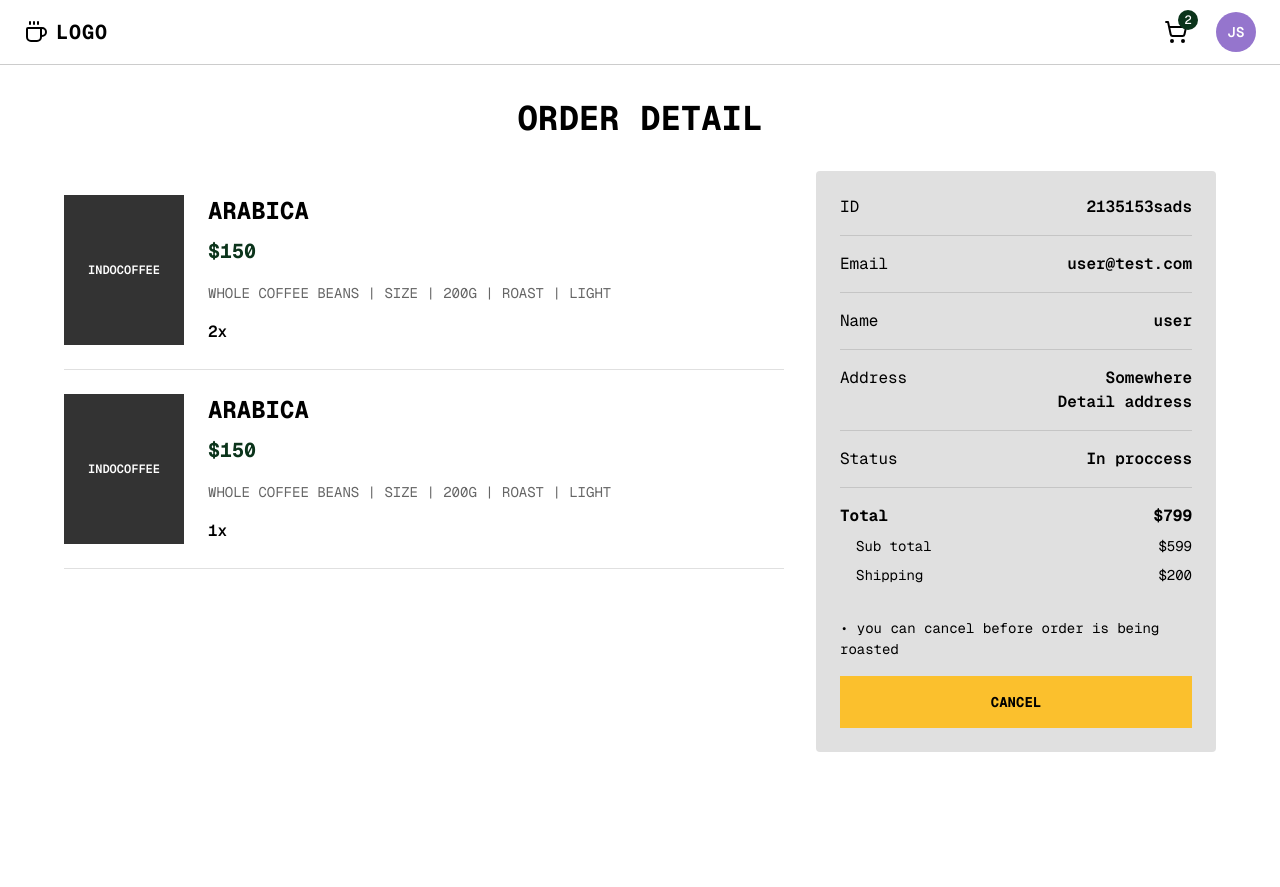
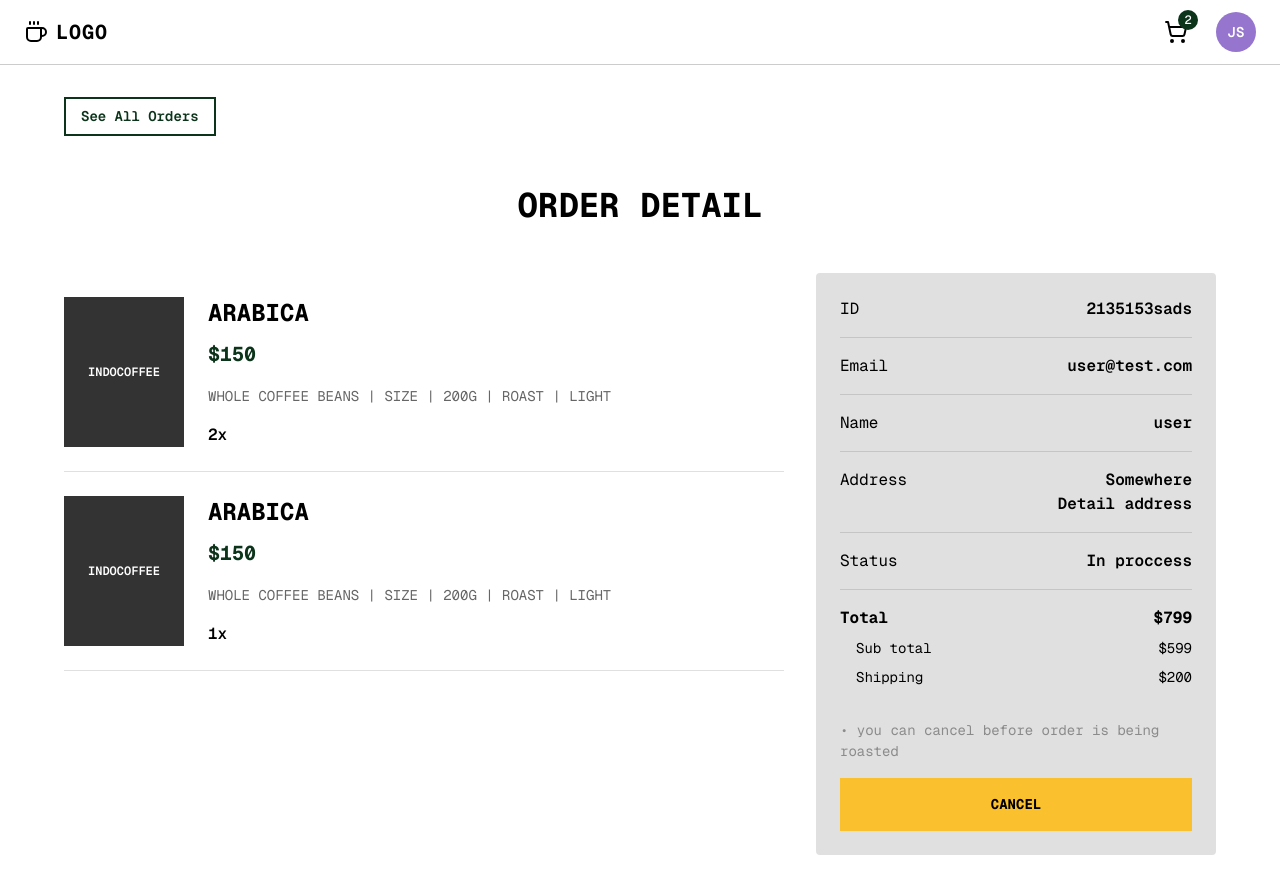
Before and after one commit to faizisyellow/indocoffee-web, a React (Vite) app: page /order/1 in a window 1280 px wide. Before the commit the page ends 800 px from the top, so only its background shows below. Built offline with nearby package versions, Linux system fonts and the light colour scheme.

Commit message:
Feature: Add see all orders button in order detail page

```diff
--- a/src/pages/OrderDetailPage.tsx
+++ b/src/pages/OrderDetailPage.tsx
@@ -12,6 +12,7 @@ import {
   DialogActions,
 } from "@mui/material";
 import { useParams } from "react-router";
+import { useNavigate } from "react-router";
 
 const mockOrderItems = [
   {
@@ -45,6 +46,7 @@ export default function OrderDetailPage() {
   const { id } = useParams();
   const [status, setStatus] = useState(mockOrder.status);
   const [confirmOpen, setConfirmOpen] = useState(false);
+  const navigate = useNavigate();
 
   const handleCancel = () => {
     console.log("Cancel order:", id);
@@ -52,13 +54,30 @@ export default function OrderDetailPage() {
     setConfirmOpen(false);
   };
 
+  function handleGoBack() {
+    navigate("/account");
+  }
+
   const isCancellable = status === "In proccess";
 
   return (
     <Container maxWidth="lg" sx={{ py: 4 }}>
+      <Button
+        variant="outlined"
+        sx={{
+          color: "#0b341b",
+          borderColor: "#0b341b",
+          textTransform: "none",
+          fontWeight: 600,
+        }}
+        onClick={handleGoBack}
+      >
+        See All Orders
+      </Button>
+
       <Typography
         variant="h4"
-        sx={{ fontWeight: 700, mb: 4, textAlign: "center" }}
+        sx={{ fontWeight: 700, my: 6, textAlign: "center" }}
       >
         ORDER DETAIL
       </Typography>
@@ -247,7 +266,10 @@ export default function OrderDetailPage() {
 
           {isCancellable ? (
             <Box sx={{ mt: 4 }}>
-              <Typography variant="body2" sx={{ mb: 2, fontSize: "0.875rem" }}>
+              <Typography
+                variant="body2"
+                sx={{ mb: 2, fontSize: "0.875rem", color: "text.disabled" }}
+              >
                 • you can cancel before order is being roasted
               </Typography>
               <Button
```
